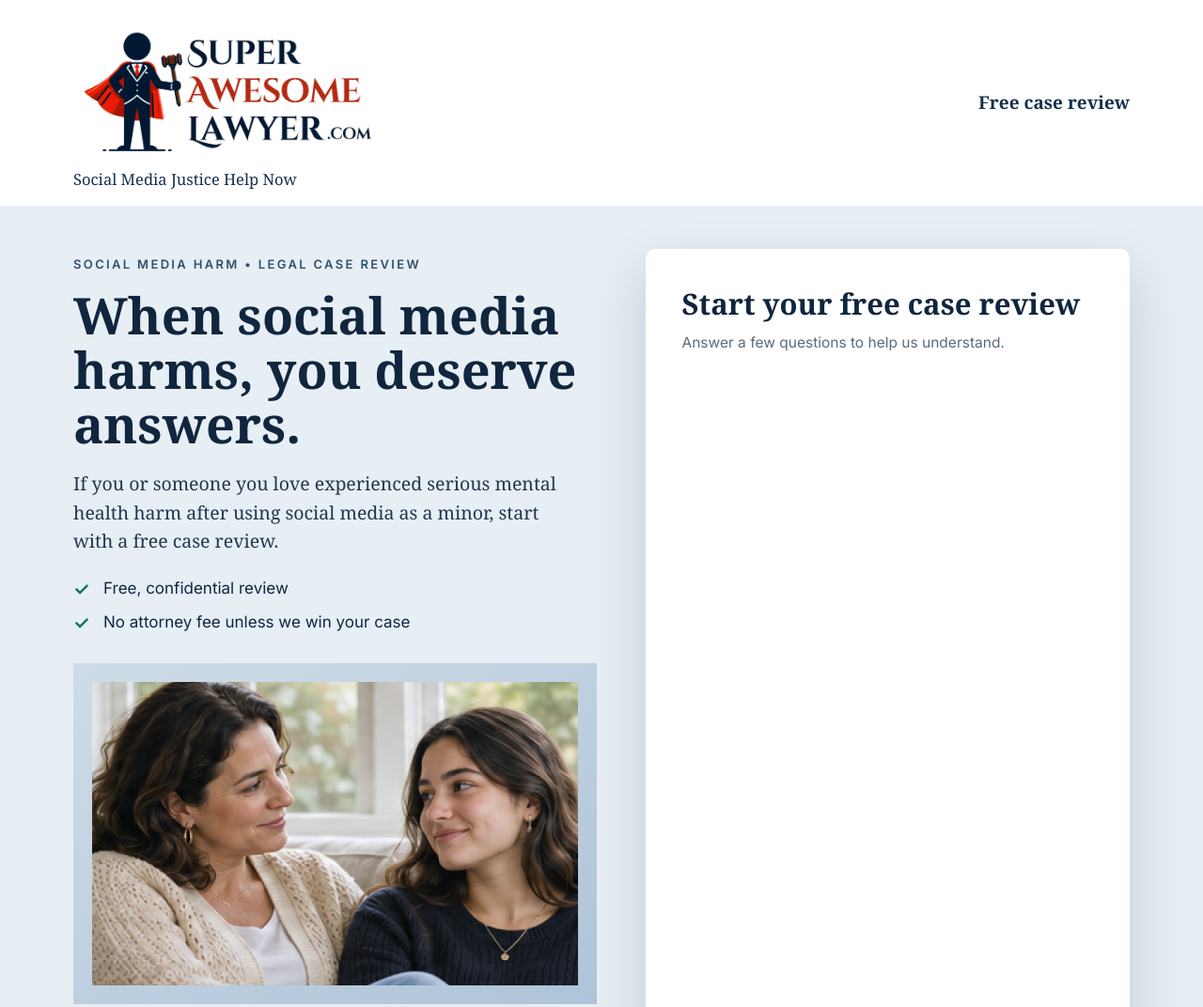
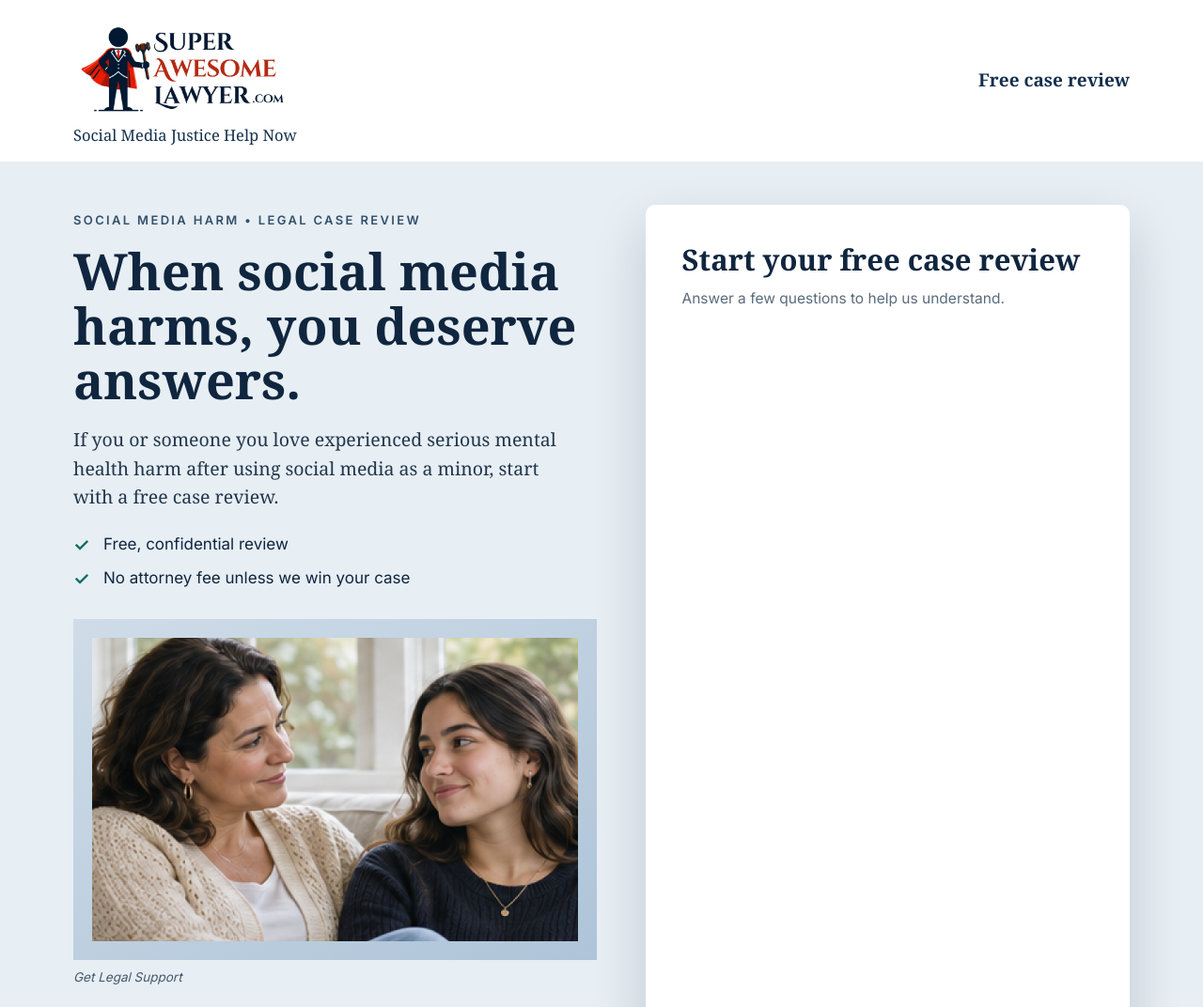
Before and after one commit to MTAA-2/SMA-Simmons2, a plain HTML site: page index.html in a window 1280 px wide. Shown: the top 1072 px of the page at 94% size. Drawn offline with Linux system fonts and the light colour scheme; a script that the page names is missing.

Commit message:
Add files via upload

```diff
--- a/index.html
+++ b/index.html
@@ -30,12 +30,11 @@ src="https://www.facebook.com/tr?id=1892970894327129&ev=ViewContent&noscript=1"
 <!-- End Meta Pixel Code -->
 </head>
 <body>
-
 <!-- ============ HEADER ============ -->
 <header class="site-header">
   <div class="container header-inner">
     <div class="brand">
-      <span class="brand-name"><img src="images/logo.webp" width="340px"></span>
+      <span class="brand-name"><img src="images/logo.webp" width="240px"></span>
       <span class="brand-sub">Social Media Justice Help Now</span>
     </div>
     <span class="header-cta">Free case review</span>
@@ -45,7 +44,6 @@ src="https://www.facebook.com/tr?id=1892970894327129&ev=ViewContent&noscript=1"
 <!-- ============ HERO ============ -->
 <section class="hero">
   <div class="container hero-grid">
-
     <div class="hero-copy">
       <p class="eyebrow">Social Media Harm &bull; Legal Case Review</p>
       <h1 class="hero-title">When social media harms, you deserve answers.</h1>
```
